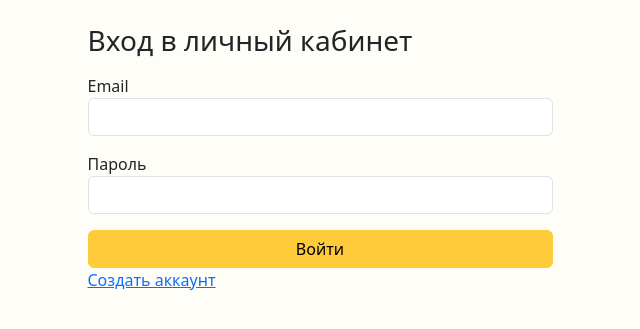
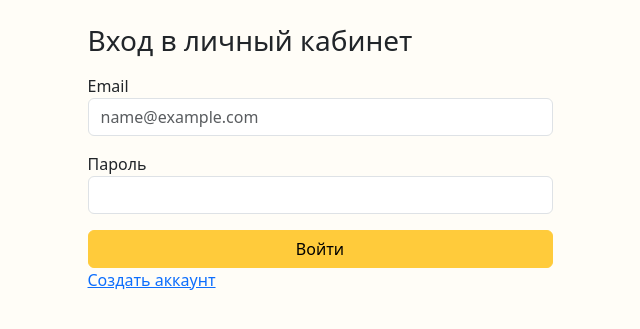
Before and after one commit to z1ec/RDN-web-converter2.0, a Flask app: page /login in a window 1280 px wide. Shown: the part 112-441 px from the top of the page, without its empty margins (320-960 px from the left). Run offline with Flask 3, Linux system fonts and the light colour scheme.

Commit message:
edit spans in login and registration

```diff
--- a/templates/login.html
+++ b/templates/login.html
@@ -22,7 +22,7 @@
     <form method="POST">
         <div class="mb-3">
             <label>Email</label>
-            <input name="username" type="username" class="form-control" required>
+            <input name="username" type="email" class="form-control" placeholder="name@example.com" required>
         </div>
 
         <div class="mb-3">
--- a/templates/register.html
+++ b/templates/register.html
@@ -22,7 +22,8 @@
     <form method="POST">
         <div class="mb-3">
             <label>Email</label>
-            <input type="text" name="username" class="form-control" placeholder="name@example.com" required>
+            <input type="email" name="username" class="form-control" placeholder="name@example.com" required>
+            <div class="form-text">Используйте действующий email — это ваш логин.</div>
         </div>
         <div class="mb-3">
             <label>Пароль</label>
```
